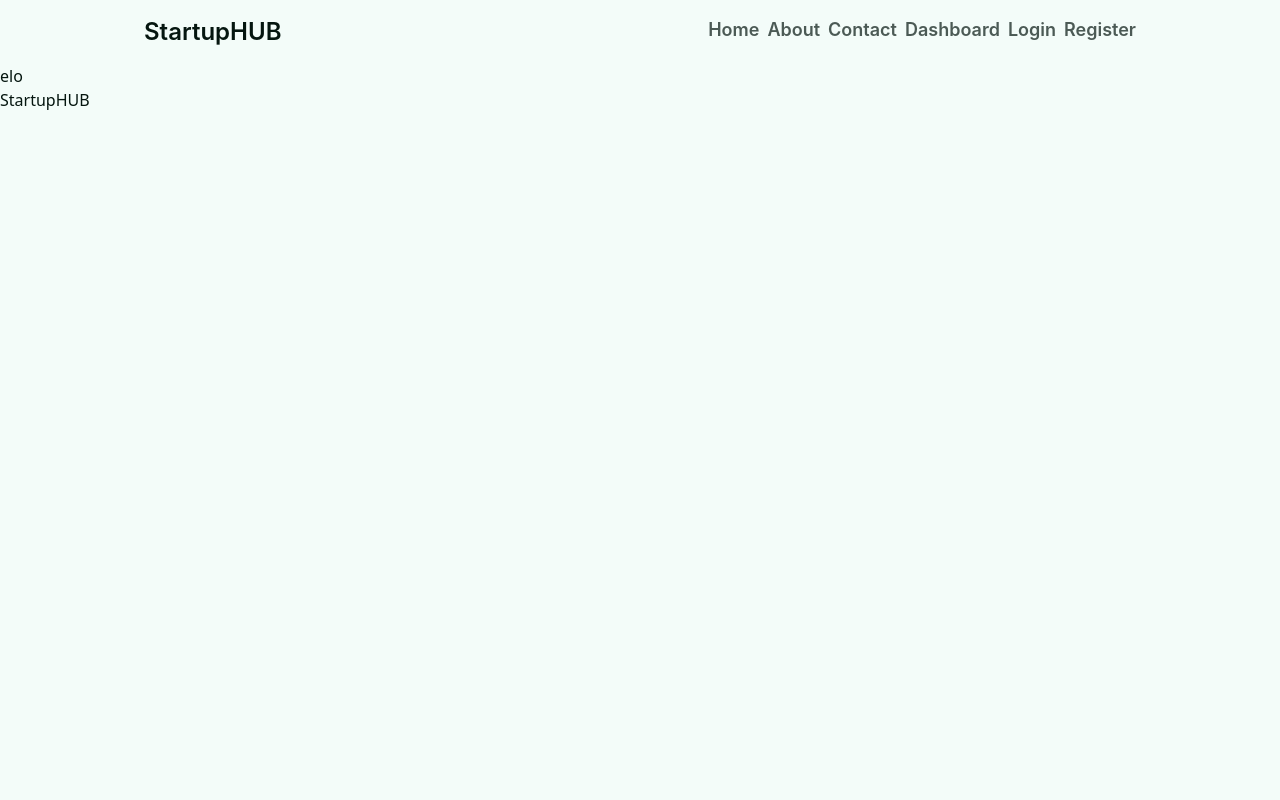
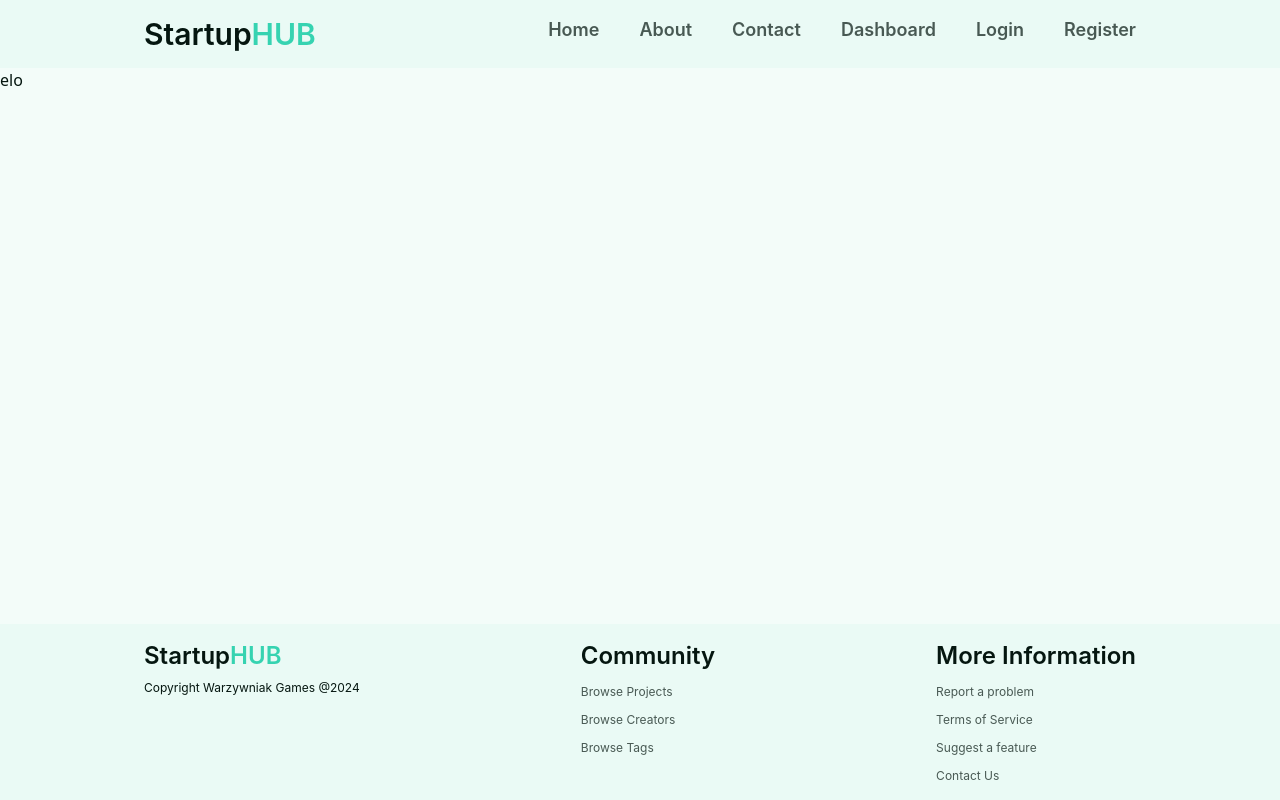
Before and after one commit to Warzywniak-Industries/NextJSApp, a Next.js app: page / in a window 1280 px wide. Built offline with nearby package versions, Linux system fonts and the light colour scheme.

Commit message:
Feat. Navbar, Footer

```diff
--- a/app/layout.tsx
+++ b/app/layout.tsx
@@ -17,7 +17,7 @@ export default function RootLayout({
   return (
     <html lang="en">
       <body
-        className="antialiased"
+        className="flex flex-col w-full min-h-[100vh] antialiased"
       >
         <Navbar />
         {children}
--- a/components/ui/Footer.tsx
+++ b/components/ui/Footer.tsx
@@ -1,12 +1,22 @@
 import React from "react";
+
+import { FooterLinks } from "@/constants/Navigation";
 
 const Footer: React.FC = () => {
     return (
-        <footer className="flex flex-row justify-between w-full">
-            <p>StartupHUB</p>
-            <div className="flex flex-row gap-x-2">
-
+        <footer className="flex flex-row justify-between w-full px-8 md:px-[11.25%] bg-foreground_secondary py-4 mt-auto">
+            <div className="flex flex-col gap-y-2">
+                <h2 className="semiboldheader3">Startup<span className="text-primary">HUB</span></h2>
+                <p className="footertext">Copyright Warzywniak Games @2024</p>
             </div>
+            {FooterLinks.map((link, index) => (
+                <div className="flex flex-col gap-y-3">
+                    <h2 className="semiboldheader3 text-foreground">{link.label}</h2>
+                    {link.links.map((sublink, subindex) => (
+                        <p key={subindex} className="footertext text-foreground cursor-pointer opacity-70 hover:opacity-100">{sublink.label}</p>
+                    ))}
+                </div>
+            ))}
         </footer>
     );
 };
--- a/components/ui/Navbar.tsx
+++ b/components/ui/Navbar.tsx
@@ -7,9 +7,9 @@ import { NavLinks } from "@/constants/Navigation";
 
 const Navbar: React.FC = () => {
     return (
-        <nav className="flex flex-row justify-between w-full px-8 md:px-[11.25%] py-4">
-            <p className="semiboldheader3">StartupHUB</p>
-            <div className="flex flex-row gap-x-2">
+        <nav className="flex flex-row justify-between w-full px-8 md:px-[11.25%] py-4 bg-foreground_secondary">
+            <p className="semiboldheader2">Startup<span className="text-primary">HUB</span></p>
+            <div className="flex flex-row gap-x-10">
                 {NavLinks.map((link, index) => (
                     <Link key={index} href={link.path} className="semiboldheader4 cursor-pointer opacity-70 hover:opacity-100">
                         {link.label}
--- a/constants/Navigation.ts
+++ b/constants/Navigation.ts
@@ -1,3 +1,5 @@
+import { label } from "framer-motion/client";
+
 export const NavLinks = [
     {
         label: "Home",
@@ -23,4 +25,45 @@ export const NavLinks = [
         label: "Register",
         path: "/register",
     },
-]
+];
+
+export const FooterLinks = [
+    {
+        label: "Community",
+        links: [
+            {
+                label: "Browse Projects",
+                path: "/posts"
+            },
+            {
+                label: "Browse Creators",
+                path: "/users"
+            },
+            {
+                label: "Browse Tags",
+                path: "/tags"
+            }
+        ]
+    },
+    {
+        label: "More Information",
+        links: [
+            {
+                label: "Report a problem",
+                path: "/report",
+            },
+            {
+                label: "Terms of Service",
+                path: "/tos",
+            },
+            {
+                label: "Suggest a feature",
+                path: "/feature",
+            },
+            {
+                label: "Contact Us",
+                path: "/contact",
+            },
+        ]
+    }
+];
```
